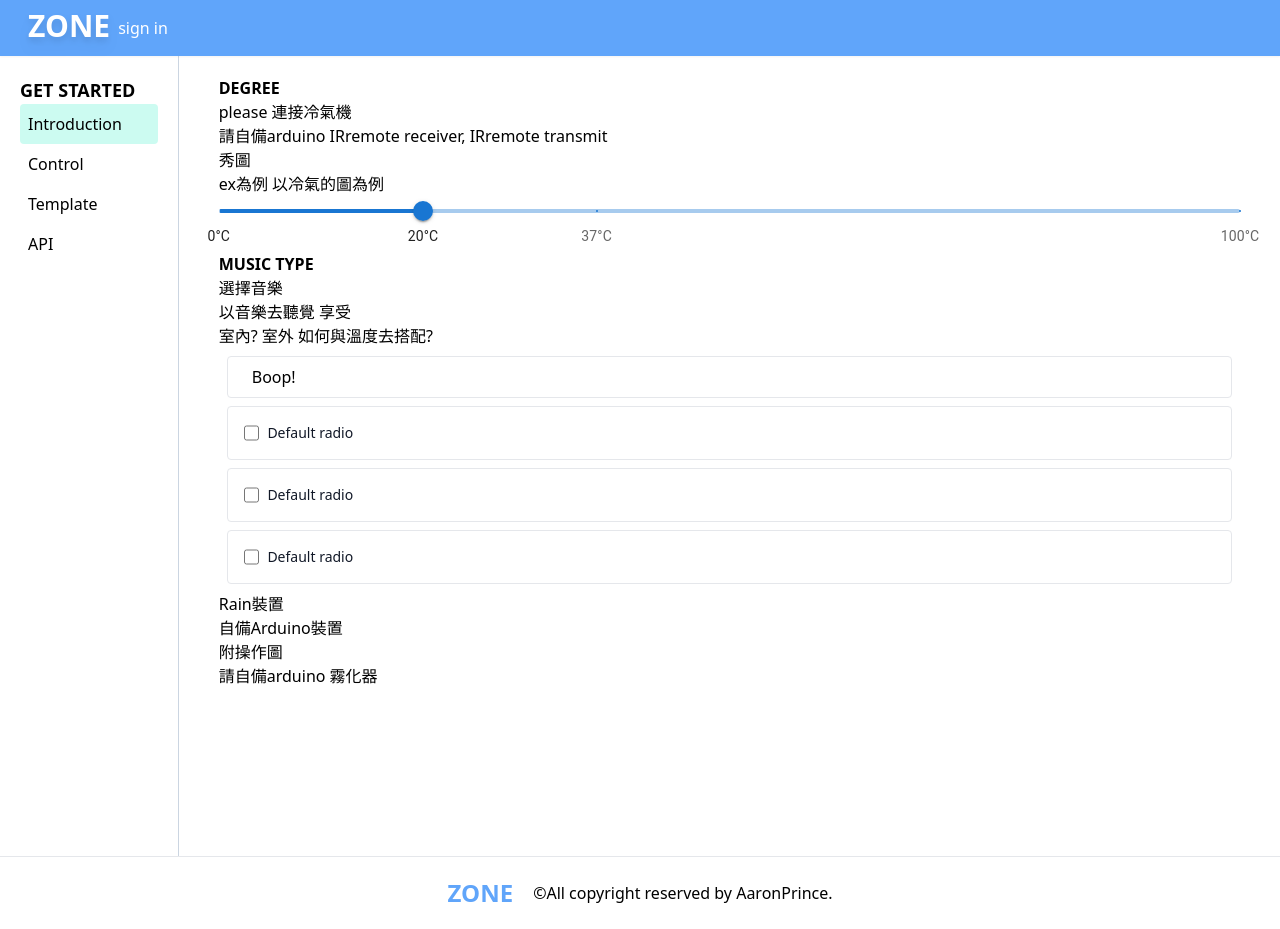
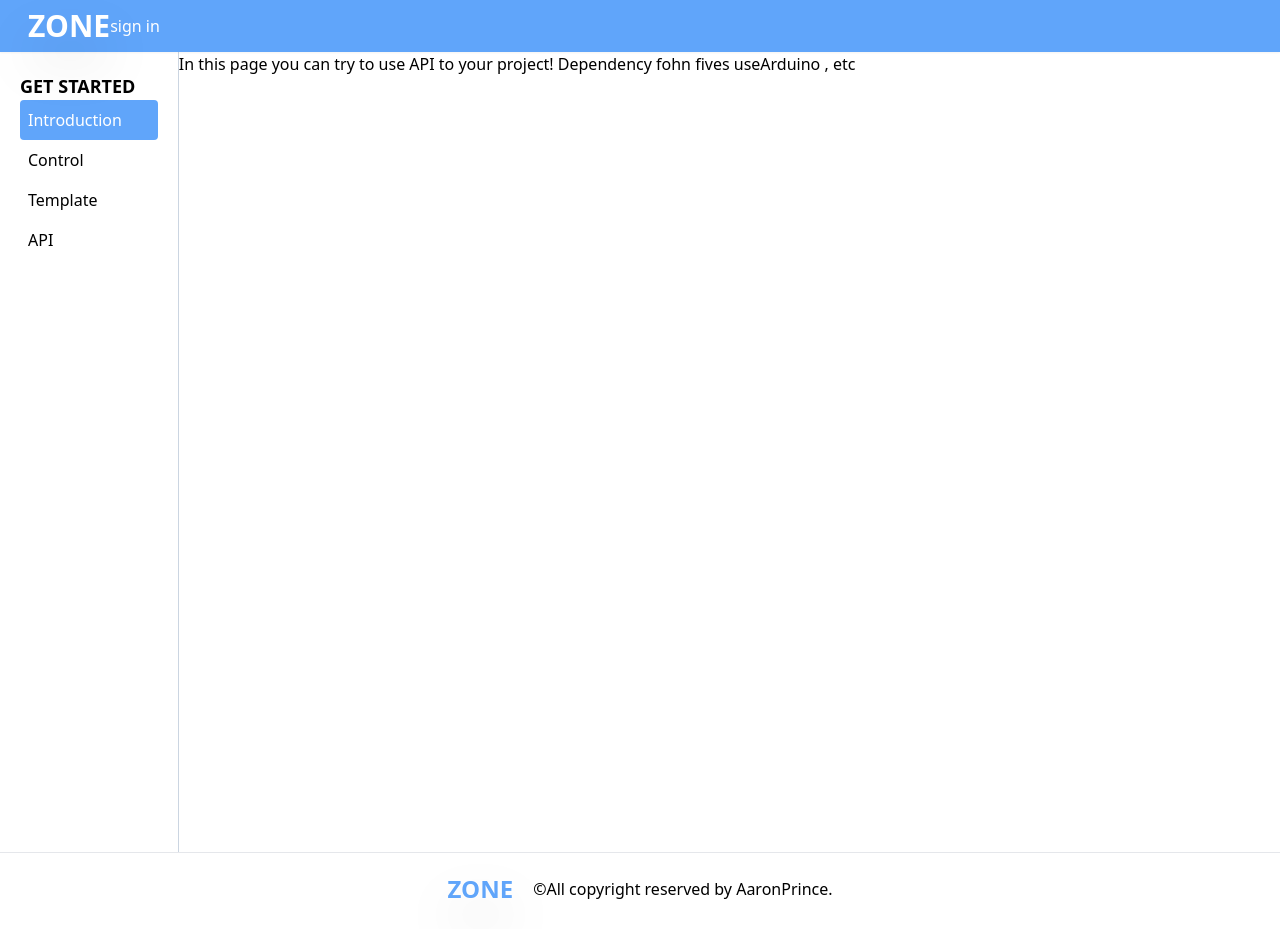
Before and after one commit to princeborn1999/Serena, a React (Create React App) app: page /api in a window 1280 px wide. Built offline with nearby package versions, Linux system fonts and the light colour scheme; no server answers.

Commit message:
update: nav active

```diff
--- a/src/App.js
+++ b/src/App.js
@@ -6,6 +6,7 @@ import FooterComponent from './components/Footer';
 import IntroComponent from './pages/Intro';
 import { GameComponent } from './pages/Game';
 import TempComponent from './pages/Temp';
+import ApiComponent from './pages/Api';
 import { Route } from "react-router-dom";
 function App() {
   return (
@@ -18,7 +19,7 @@ function App() {
           <Route path="/control"><ControlComponent /></Route>
           <Route path="/template"><TempComponent /></Route>
           {/* <Route path="/game"><GameComponent /></Route> */}
-          <Route path="/api"><ControlComponent /></Route>
+          <Route path="/api"><ApiComponent /></Route>
         </div>
       </div>
       <FooterComponent />
--- a/src/components/Footer.jsx
+++ b/src/components/Footer.jsx
@@ -5,7 +5,7 @@ function FooterComponent() {
             <div className="py-5 px-10 flex items-center justify-center">
                 <p label='zone-title'
                 className="font-bold text-2xl text-blue-400
-                            shadow-blue-400/50">ZONE</p>
+                           drop-shadow-2xl shadow-blue-500/50">ZONE</p>
                 <p className="pl-5">©All copyright reserved by AaronPrince.</p>
             </div>
         </div>
--- a/src/components/Header.jsx
+++ b/src/components/Header.jsx
@@ -11,7 +11,8 @@ function HeaderComponent() {
             <div className="fixed sticky top-0 left-0 right-0 p-2 shadow-sm bg-blue-400">
                 <header className="flex">
                     <div className="flex justify-starts pl-5 ">
-                        <h1 className="text-white font-bold text-3xl drop-shadow-lg shadow-white-400/50">ZONE</h1>
+                        <h1 className="text-white font-bold text-3xl
+                                       drop-shadow-2xl shadow-white-400/50">ZONE</h1>
                     </div>
                     <div className="flex justify-end">
                         <button className="text-white" onClick={signIn()}>sign in</button>
--- a/src/components/Nav.css
+++ b/src/components/Nav.css
@@ -1,7 +1,3 @@
 /* .nav-btn{
     color: white;
 } */
-
-button{
-    padding: 0.5rem;
-}
--- a/src/components/Nav.jsx
+++ b/src/components/Nav.jsx
@@ -1,27 +1,43 @@
 import './Nav.css'
 import { Link } from "react-router-dom";
-import { useState } from 'react';
+import React,{ useState } from 'react';
+
 function NavComponent() {
-    const [active,setActive] = useState('')
+    const [active,setActive] = useState('intro');
+    let btnClass = 'bg-blue-400 rounded text-white';
+    function changeActive(navName) {
+        setActive(navName)
+    }
+    function setClass(navName){
+        if(navName === active) return btnClass
+        return null
+    }
     return(
         <div className="m-5 nav-btn w-40">
             <div label="title">
                 <p className='text-lg font-bold'>GET STARTED</p>
             </div>
-            <div className='bg-teal-100 rounded'>
-                <button>
-                    <Link to="/">Introduction</Link>
-                </button>
-            </div>
-            <div>
-                <button><Link to="/control">Control</Link></button>
-            </div>
-            <div>
-                <button><Link to="/template">Template</Link></button>
-            </div>
-            <div>
-                <button><Link to="/api">API</Link></button>
-            </div>
+            <Link to="/">
+                <div className={`${setClass('intro')} p-2`}
+                    onClick={() => changeActive('intro')} >
+                    Introduction
+                </div>
+            </Link>
+            <Link to="/control">
+                <div className={`${setClass('control')} p-2`} onClick={() => changeActive('control')} >
+                    Control
+                </div>
+            </Link>
+            <Link to="/template">
+                <div className={`${setClass('temp')} p-2`}  onClick={() => changeActive('temp')}>
+                    Template
+                </div>
+            </Link>
+            <Link to="/api">
+                <div className={`${setClass('api')} p-2`} onClick={() => changeActive('api')}>
+                    API
+                </div>
+            </Link>
         </div>
     )
 }
--- a/src/pages/Api.jsx
+++ b/src/pages/Api.jsx
@@ -1,9 +1,11 @@
-export function Api(){
+export function ApiComponent(){
     return(
         <div>
             In this page you can try to use API
             to your project!
+            Dependency fohn fives
+            useArduino , etc
         </div>
     )
 }
-default export Api
+export default ApiComponent
```
